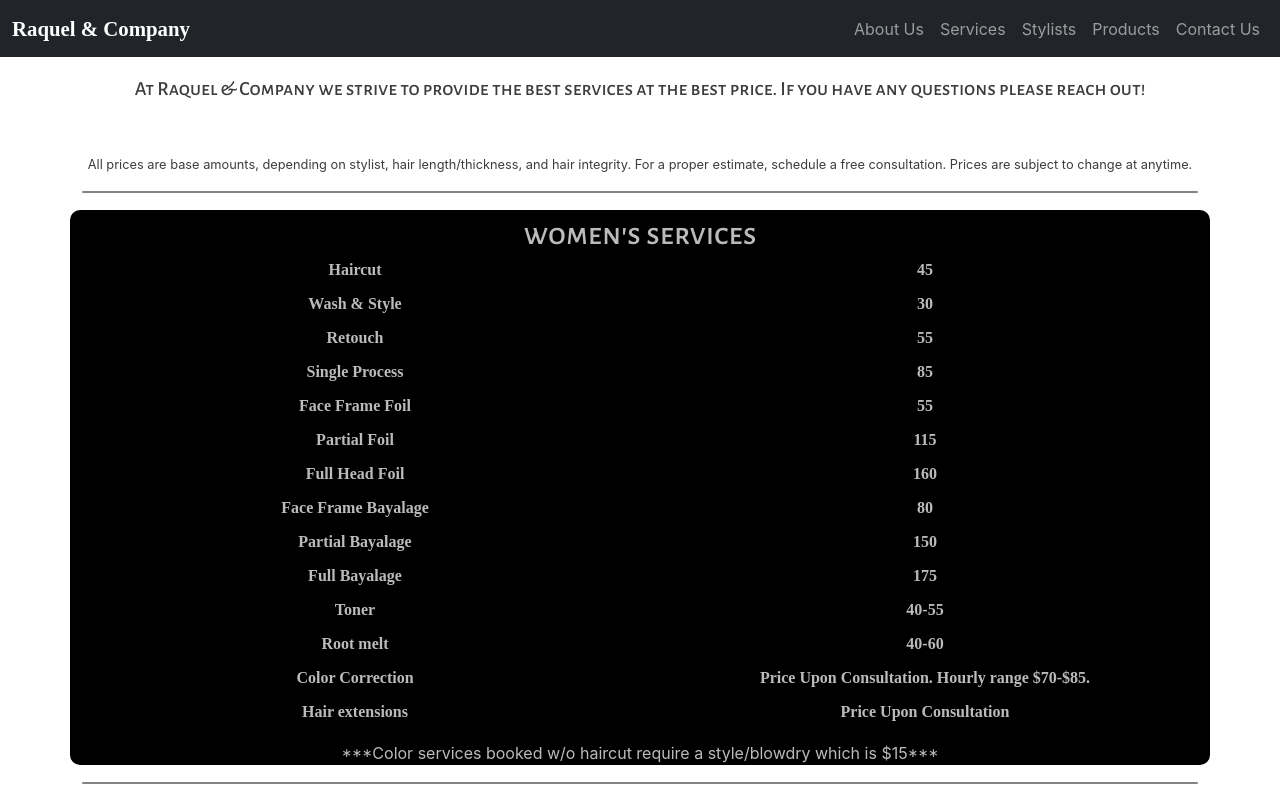
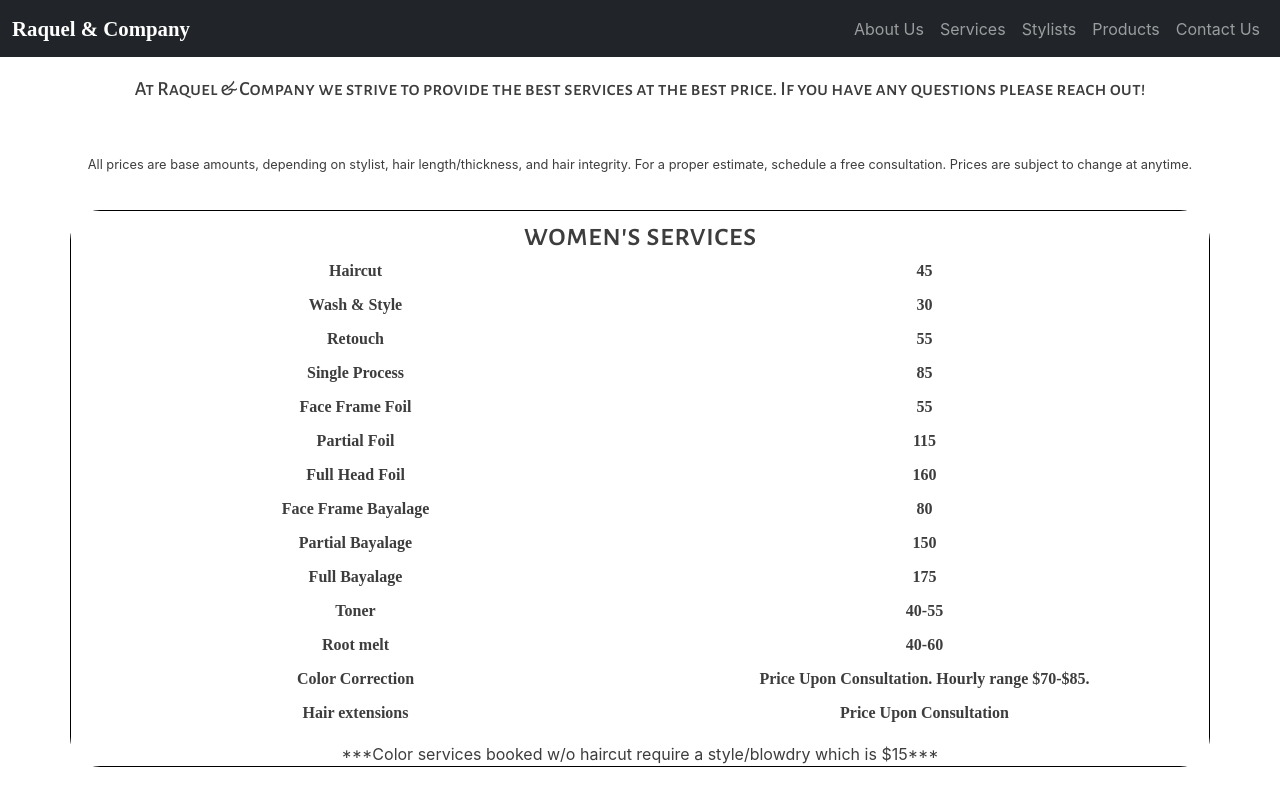
Before and after one commit to KevinCamacho/randco, a React (Create React App) app: page /services in a window 1280 px wide. Shown: the top 799 px of the page. Built offline with nearby package versions, Linux system fonts and the light colour scheme; a web font is replaced by a local one.

Commit message:
services page added border and hidden horizontal divider

```diff
--- a/src/components/ServicesPage/ServicesPage.js
+++ b/src/components/ServicesPage/ServicesPage.js
@@ -16,11 +16,11 @@
             </Row>
             {data.serviceList.map((serviceCategory, index) =>
                 <div key={serviceCategory.title}>
-                    <div className="horizontal-divider"></div>
+                    <div className="horizontal-divider-hidden"></div>
+                    <div> </div>
                     <Row className="services-container">
                         <div>
                             <div className="service-category-title">{serviceCategory.title}</div>
-                        </div>
                             <div id="serviceList">
                                 {serviceCategory.items.map(service =>
                                     <Row key={service.serviceName} className="service-line-item">
@@ -32,6 +32,7 @@
                             {serviceCategory.sectionFooter && (
                                 <div className="service-footer">***{serviceCategory.sectionFooter}***</div>
                             )}
+                        </div>
                     </Row>
                 </div>
             )}
--- a/src/components/ServicesPage/ServicesPage.scss
+++ b/src/components/ServicesPage/ServicesPage.scss
@@ -7,9 +7,18 @@
 }
 
 .services-container {
-    background: $color1;
-    color: $color4;
-    border-radius: 10px;
+    border: 1px solid $color1;
+    border-radius: 30px;
+    margin-top: 17px !important;
+    margin-bottom: 17px;
+
+    :first-child {
+        background: $color5;
+    }
+
+    @media screen and (max-width: 767px) {
+        margin: 0px 12px !important;
+    }
 }
 
 .service-category-title {
--- a/src/index.scss
+++ b/src/index.scss
@@ -50,11 +50,15 @@
   padding-bottom: 17px;
 }
 
-.horizontal-divider {
-  background-color: $color3;
+.horizontal-divider-hidden {
   height: 2px;
   border-radius: 10px;
   margin: 17px 0px;
+}
+
+.horizontal-divider {
+  @extend .horizontal-divider-hidden;
+  background-color: $color3;
 }
 
 .flexbox-col {
```
Lines whose indentation alone changed are shown as unchanged.
